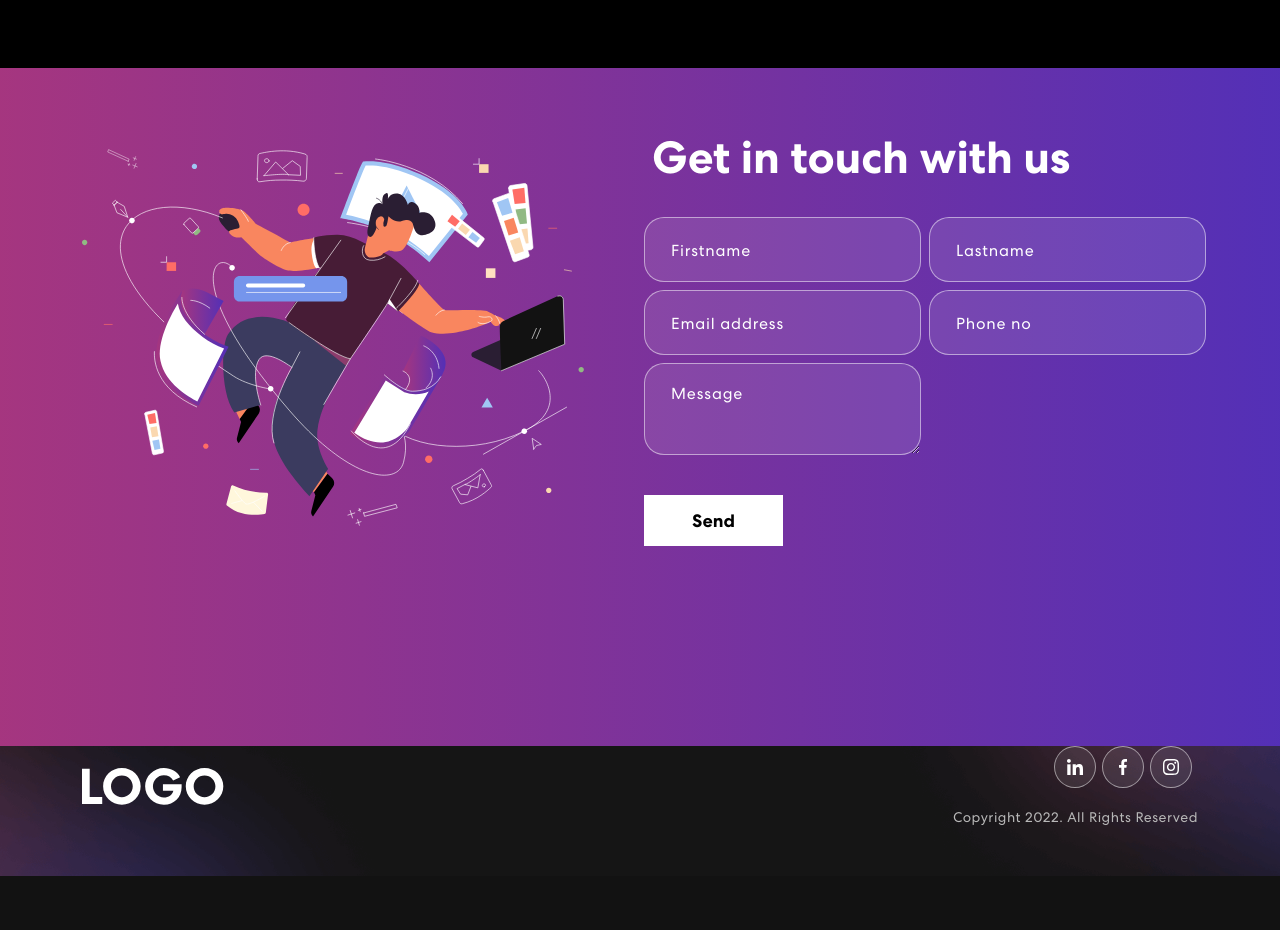
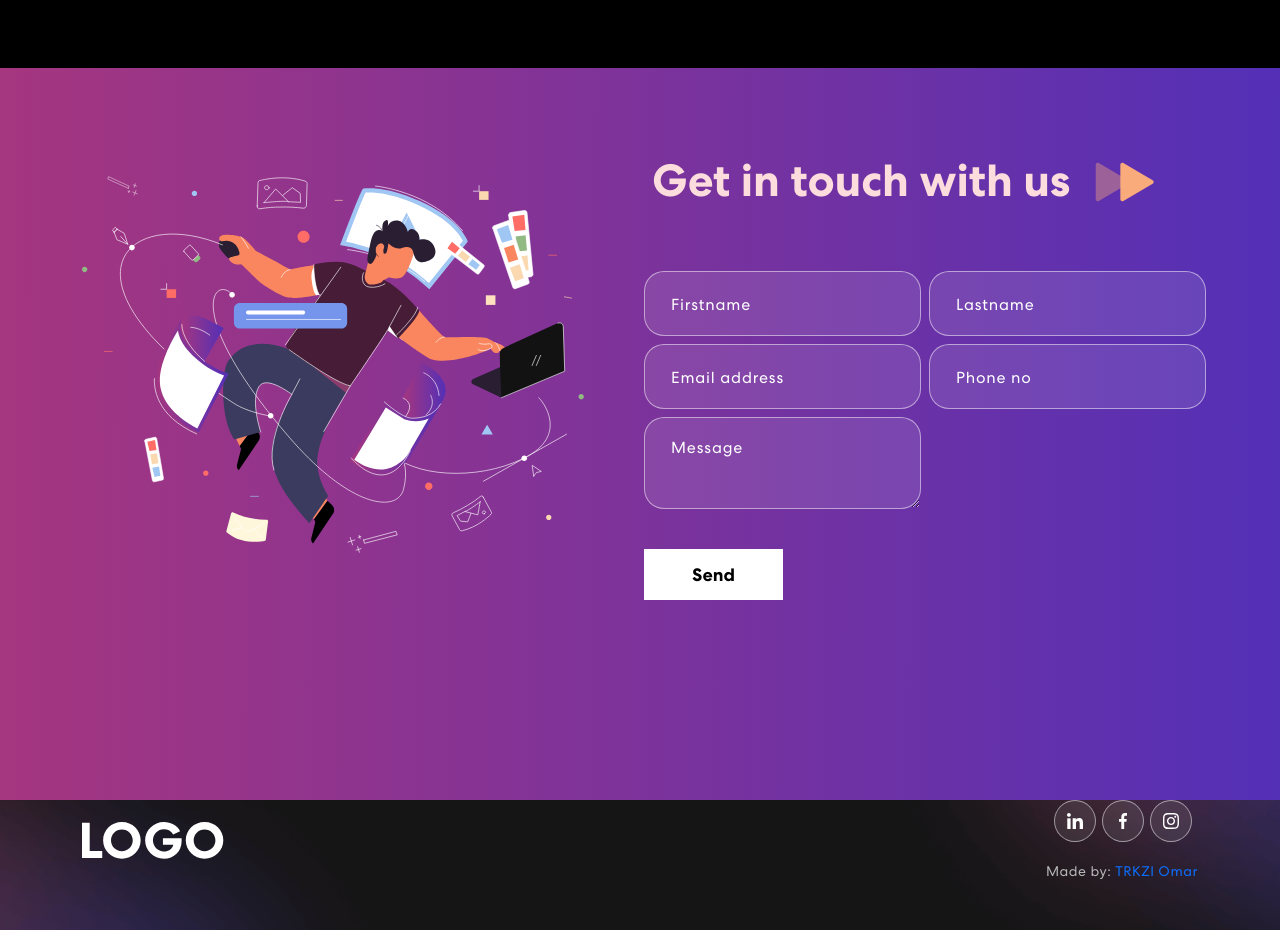
Before and after one commit to Trkzi-Omar/React-About-US-Page, a React (Create React App) app: page / in a window 1280 px wide. Shown: the part 2620-3550 px from the top of the page. Before the commit the page ends 3496 px from the top, so only its background shows below. Built offline with nearby package versions, Linux system fonts and the light colour scheme.

Commit message:
Added animated arrows made with FIGMA

```diff
--- a/public/index.html
+++ b/public/index.html
@@ -2,14 +2,16 @@
 <html lang="en">
   <head>
     <meta charset="utf-8" />
+<!--
     <link rel="icon" href="%PUBLIC_URL%/favicon.ico" />
+-->
     <meta name="viewport" content="width=device-width, initial-scale=1" />
     <meta name="theme-color" content="#000000" />
     <meta
       name="description"
       content="Web site created using create-react-app"
     />
-    <link rel="apple-touch-icon" href="%PUBLIC_URL%/logo192.png" />
+<!--    <link rel="apple-touch-icon" href="%PUBLIC_URL%/logo192.png" />-->
     <!--
       manifest.json provides metadata used when your web app is installed on a
       user's mobile device or desktop. See https://developers.google.com/web/fundamentals/web-app-manifest/
@@ -24,7 +26,7 @@
       work correctly both with client-side routing and a non-root public URL.
       Learn how to configure a non-root public URL by running `npm run build`.
     -->
-    <title>React App</title>
+    <title>About Us</title>
   </head>
   <body>
     <noscript>You need to enable JavaScript to run this app.</noscript>
--- a/src/App.css
+++ b/src/App.css
@@ -4,11 +4,13 @@
     src: url('./assets/font/CentraNo2-Bold.ttf');
     font-weight: 700;
 }
+
 @font-face {
     font-family: Centra;
     src: url('./assets/font/CentraNo2-Medium.ttf');
     font-weight: 500;
 }
+
 @font-face {
     font-family: Centra;
     src: url('./assets/font/CentraNo2-Book.ttf');
@@ -67,7 +69,7 @@ input:focus, textarea:focus, select:focus {
     outline: none;
 }
 
-@media (min-width:1700px) {
+@media (min-width: 1700px) {
     main .container {
         max-width: 100%;
         padding: 0 150px;
@@ -81,6 +83,7 @@ p.success {
 p.danger {
     color: red;
 }
+
 /************ Navbar Css ************/
 nav.navbar {
     padding: 18px 0;
@@ -88,15 +91,18 @@ nav.navbar {
     width: 100%;
     top: 0;
     z-index: 9999;
-    transition:  0.32s ease-in-out;
+    transition: 0.32s ease-in-out;
 }
+
 nav.navbar.scrolled {
     padding: 0px 0;
     background-color: #121212;
 }
+
 nav.navbar a.navbar-brand {
     width: 9%;
 }
+
 nav.navbar .navbar-nav .nav-link.navbar-link {
     font-weight: 400;
     color: #fff !important;
@@ -105,18 +111,22 @@ nav.navbar .navbar-nav .nav-link.navbar-link {
     font-size: 18px;
     opacity: 0.75;
 }
+
 nav.navbar .navbar-nav a.nav-link.navbar-link:hover,
 nav.navbar .navbar-nav a.nav-link.navbar-link.active {
     opacity: 1;
 }
+
 span.navbar-text {
     display: flex;
     align-items: center;
 }
+
 .social-icon {
     display: inline-block;
     margin-left: 14px;
 }
+
 .social-icon a {
     width: 42px;
     height: 42px;
@@ -129,6 +139,7 @@ span.navbar-text {
     line-height: 1;
     border: 1px solid rgba(255, 255, 255, 0.5);
 }
+
 .social-icon a::before {
     content: "";
     width: 42px;
@@ -139,17 +150,21 @@ span.navbar-text {
     transform: scale(0);
     transition: 0.3s ease-in-out;
 }
+
 .social-icon a:hover::before {
     transform: scale(1);
 }
+
 .social-icon a img {
     width: 40%;
     z-index: 1;
     transition: 0.3s ease-in-out;
 }
+
 .social-icon a:hover img {
     filter: brightness(0) saturate(100%) invert(0%) sepia(7%) saturate(98%) hue-rotate(346deg) brightness(95%) contrast(86%);
 }
+
 .navbar-text button {
     font-weight: 700;
     color: #fff;
@@ -161,9 +176,11 @@ span.navbar-text {
     background-color: transparent;
     transition: 0.3s ease-in-out;
 }
+
 .navbar-text button span {
     z-index: 1;
 }
+
 .navbar-text button::before {
     content: "";
     width: 0%;
@@ -175,20 +192,24 @@ span.navbar-text {
     z-index: -1;
     transition: 0.3s ease-in-out;
 }
+
 .navbar-text button:hover {
     color: #121212;
 }
+
 .navbar-text button:hover::before {
     content: "";
     width: 100%;
     height: 100%;
     position: absolute;
 }
+
 nav.navbar .navbar-toggler:active,
 nav.navbar .navbar-toggler:focus {
     outline: none;
     box-shadow: none;
 }
+
 nav.navbar .navbar-toggler-icon {
     width: 24px;
     height: 17px;
@@ -198,9 +219,11 @@ nav.navbar .navbar-toggler-icon {
     transition: all 300ms linear;
     top: -2px;
 }
+
 nav.navbar .navbar-toggler-icon:focus {
     border-bottom: 2px solid #fff;
 }
+
 nav.navbar .navbar-toggler-icon:after,
 nav.navbar .navbar-toggler-icon:before {
     width: 24px;
@@ -213,19 +236,23 @@ nav.navbar .navbar-toggler-icon:before {
     z-index: 2;
     transition: all 300ms linear;
 }
+
 nav.navbar .navbar-toggler-icon:after {
     top: 8px;
 }
+
 nav.navbar .navbar-toggler[aria-expanded="true"] .navbar-toggler-icon:after {
     transform: rotate(45deg);
     background-color: #fff;
     height: 2px;
 }
+
 nav.navbar .navbar-toggler[aria-expanded="true"] .navbar-toggler-icon:before {
     transform: translateY(8px) rotate(-45deg);
     background-color: #fff;
     height: 2px;
 }
+
 nav.navbar .navbar-toggler[aria-expanded="true"] .navbar-toggler-icon {
     border-color: transparent;
 }
@@ -240,6 +267,7 @@ nav.navbar .navbar-toggler[aria-expanded="true"] .navbar-toggler-icon {
     background-size: cover;
     background-repeat: no-repeat;
 }
+
 .banner .tagline {
     font-weight: 700;
     letter-spacing: 0.8px;
@@ -250,6 +278,7 @@ nav.navbar .navbar-toggler[aria-expanded="true"] .navbar-toggler-icon {
     margin-bottom: 16px;
     display: inline-block;
 }
+
 .banner h1 {
     font-size: 65px;
     font-weight: 700;
@@ -258,6 +287,7 @@ nav.navbar .navbar-toggler[aria-expanded="true"] .navbar-toggler-icon {
     margin-bottom: 20px;
     display: block;
 }
+
 .banner p {
     color: #B8B8B8;
     font-size: 18px;
@@ -265,6 +295,7 @@ nav.navbar .navbar-toggler[aria-expanded="true"] .navbar-toggler-icon {
     line-height: 1.5em;
     width: 96%;
 }
+
 .banner button {
     color: #fff;
     font-weight: 700;
@@ -274,18 +305,22 @@ nav.navbar .navbar-toggler[aria-expanded="true"] .navbar-toggler-icon {
     display: flex;
     align-items: center;
 }
+
 .banner button svg {
     font-size: 25px;
     margin-left: 10px;
     transition: 0.3s ease-in-out;
     line-height: 1;
 }
+
 .banner button:hover svg {
     margin-left: 25px;
 }
+
 .banner img {
     animation: updown 3s linear infinite;
 }
+
 @keyframes updown {
     0% {
         transform: translateY(-20px);
@@ -297,6 +332,7 @@ nav.navbar .navbar-toggler[aria-expanded="true"] .navbar-toggler-icon {
         transform: translateY(-20px);
     }
 }
+
 .txt-rotate > .wrap {
     border-right: 0.08em solid #666;
 }
@@ -306,6 +342,7 @@ nav.navbar .navbar-toggler[aria-expanded="true"] .navbar-toggler-icon {
     padding: 0 0 50px 0;
     position: relative;
 }
+
 .skill-bx {
     background: #151515;
     border-radius: 64px;
@@ -313,10 +350,12 @@ nav.navbar .navbar-toggler[aria-expanded="true"] .navbar-toggler-icon {
     padding: 60px 50px;
     margin-top: -60px;
 }
+
 .skill h2 {
     font-size: 45px;
     font-weight: 700;
 }
+
 .skill p {
     color: #B8B8B8;
     font-size: 18px;
@@ -324,15 +363,18 @@ nav.navbar .navbar-toggler[aria-expanded="true"] .navbar-toggler-icon {
     line-height: 1.5em;
     margin: 14px 0 75px 0;
 }
+
 .skill-slider {
     width: 80%;
     margin: 0 auto;
     position: relative;
 }
+
 .skill-slider .item img {
     width: 50%;
     margin: 0 auto 15px auto;
 }
+
 .background-image-left {
     top: 28%;
     position: absolute;
@@ -347,11 +389,13 @@ nav.navbar .navbar-toggler[aria-expanded="true"] .navbar-toggler-icon {
     position: relative;
     background-color: black;
 }
+
 .project h2 {
     font-size: 45px;
     font-weight: 700;
     text-align: center;
 }
+
 .project p {
     color: #B8B8B8;
     font-size: 18px;
@@ -361,6 +405,7 @@ nav.navbar .navbar-toggler[aria-expanded="true"] .navbar-toggler-icon {
     text-align: center;
     width: 56%;
 }
+
 .project .nav.nav-pills {
     width: 72%;
     margin: 0 auto;
@@ -368,9 +413,11 @@ nav.navbar .navbar-toggler[aria-expanded="true"] .navbar-toggler-icon {
     background-color: rgb(255 255 255 / 10%);
     overflow: hidden;
 }
+
 .project .nav.nav-pills .nav-item {
     width: 33.33333%;
 }
+
 .project .nav.nav-pills .nav-link {
     background-color: transparent;
     border-radius: 0;
@@ -385,6 +432,7 @@ nav.navbar .navbar-toggler[aria-expanded="true"] .navbar-toggler-icon {
     text-align: center;
     z-index: 0;
 }
+
 .project .nav.nav-pills .nav-link::before {
     content: "";
     position: absolute;
@@ -396,30 +444,37 @@ nav.navbar .navbar-toggler[aria-expanded="true"] .navbar-toggler-icon {
     z-index: -1;
     transition: 0.3s ease-in-out;
 }
+
 .project .nav.nav-pills .nav-link.active::before {
     width: 100% !important;
 }
+
 .project .nav.nav-pills .nav-link.active {
     border: 1px solid rgba(255, 255, 255, 1);
 }
+
 .nav-link#projects-tabs-tab-first {
     border: 1px solid rgba(255, 255, 255, 0.5);
     border-radius: 55px 0px 0px 55px;
 }
+
 .nav-link#projects-tabs-tab-second {
     border-top: 1px solid rgba(255, 255, 255, 0.5);
     border-bottom: 1px solid rgba(255, 255, 255, 0.5);
 }
+
 .nav-link#projects-tabs-tab-third {
     border: 1px solid rgba(255, 255, 255, 0.5);
     border-radius: 0 55px 55px 0;
 }
+
 .proj-imgbx {
     position: relative;
     border-radius: 30px;
     overflow: hidden;
     margin-bottom: 24px;
 }
+
 .proj-imgbx::before {
     content: "";
     background: linear-gradient(90.21deg, #AA367C -5.91%, #4A2FBD 111.58%);
@@ -429,9 +484,11 @@ nav.navbar .navbar-toggler[aria-expanded="true"] .navbar-toggler-icon {
     height: 0;
     transition: 0.4s ease-in-out;
 }
+
 .proj-imgbx:hover::before {
     height: 100%;
 }
+
 .proj-txtx {
     position: absolute;
     text-align: center;
@@ -442,22 +499,26 @@ nav.navbar .navbar-toggler[aria-expanded="true"] .navbar-toggler-icon {
     opacity: 0;
     width: 100%;
 }
+
 .proj-imgbx:hover .proj-txtx {
     top: 50%;
     opacity: 1;
 }
+
 .proj-txtx h4 {
     font-size: 30px;
     font-weight: 700;
     letter-spacing: 0.8px;
     line-height: 1.1em;
 }
+
 .proj-txtx span {
     font-style: italic;
     font-weight: 400;
     font-size: 15px;
     letter-spacing: 0.8px;
 }
+
 .background-image-right {
     top: 20%;
     position: absolute;
@@ -472,14 +533,21 @@ nav.navbar .navbar-toggler[aria-expanded="true"] .navbar-toggler-icon {
     background: linear-gradient(90.21deg, #AA367C -5.91%, #4A2FBD 111.58%);
     padding: 60px 0 200px 0;
 }
+
 .contact img {
     width: 92%;
 }
+
 .contact h2 {
     font-size: 45px;
     font-weight: 700;
     margin-bottom: 30px;
 }
+
+.contact a {
+    color: #fcdcdc !important;
+}
+
 .contact form input, .contact form textarea {
     width: 100%;
     background: rgba(255, 255, 255, 0.1);
@@ -493,19 +561,23 @@ nav.navbar .navbar-toggler[aria-expanded="true"] .navbar-toggler-icon {
     letter-spacing: 0.8px;
     transition: 0.3s ease-in-out;
 }
+
 .contact form input:focus, .contact form textarea:focus {
     background: rgba(255, 255, 255, 1);
     color: #121212;
 }
+
 .contact form input::placeholder, .contact form textarea::placeholder {
     font-size: 16px;
     font-weight: 400;
     color: #fff;
 }
+
 .contact form input:focus::placeholder, .contact form textarea:focus::placeholder {
     color: #121212;
     opacity: 0.8;
 }
+
 .contact form button {
     font-weight: 700;
     color: #000;
@@ -517,13 +589,16 @@ nav.navbar .navbar-toggler[aria-expanded="true"] .navbar-toggler-icon {
     position: relative;
     transition: 0.3s ease-in-out;
 }
+
 .contact form button span {
     z-index: 1;
     position: relative;
 }
+
 .contact form button:hover {
     color: #fff;
 }
+
 .contact form button::before {
     content: "";
     background: #121212;
@@ -535,6 +610,7 @@ nav.navbar .navbar-toggler[aria-expanded="true"] .navbar-toggler-icon {
     z-index: 0;
     transition: 0.3s ease-in-out;
 }
+
 .contact form button:hover::before {
     width: 100%;
 }
@@ -547,6 +623,7 @@ nav.navbar .navbar-toggler[aria-expanded="true"] .navbar-toggler-icon {
     background-size: cover;
     background-repeat: no-repeat;
 }
+
 .newsletter-bx {
     background: #FFFFFF;
     border-radius: 55px;
@@ -555,11 +632,13 @@ nav.navbar .navbar-toggler[aria-expanded="true"] .navbar-toggler-icon {
     margin-bottom: 80px;
     margin-top: -122px;
 }
+
 .newsletter-bx h3 {
     font-weight: 700;
     letter-spacing: 0.5px;
     line-height: 1.2em;
 }
+
 .new-email-bx {
     background: #fff;
     padding: 5px;
@@ -569,6 +648,7 @@ nav.navbar .navbar-toggler[aria-expanded="true"] .navbar-toggler-icon {
     display: flex;
     align-items: center;
 }
+
 .new-email-bx::before {
     content: "";
     background: linear-gradient(90.21deg, #AA367C -5.91%, #4A2FBD 111.58%);
@@ -580,6 +660,7 @@ nav.navbar .navbar-toggler[aria-expanded="true"] .navbar-toggler-icon {
     bottom: -1px;
     right: -1px;
 }
+
 .new-email-bx::after {
     content: "";
     background: #fff;
@@ -591,6 +672,7 @@ nav.navbar .navbar-toggler[aria-expanded="true"] .navbar-toggler-icon {
     bottom: 0;
     right: 0;
 }
+
 .new-email-bx input {
     width: 100%;
     color: #121212;
@@ -599,6 +681,7 @@ nav.navbar .navbar-toggler[aria-expanded="true"] .navbar-toggler-icon {
     border: 0;
     padding: 0 15px;
 }
+
 .new-email-bx button {
     background: linear-gradient(90.21deg, #AA367C -5.91%, #4A2FBD 111.58%);
     padding: 20px 65px;
@@ -607,9 +690,11 @@ nav.navbar .navbar-toggler[aria-expanded="true"] .navbar-toggler-icon {
     letter-spacing: 0.5px;
     border-radius: 18px;
 }
+
 .footer img {
     width: 26%;
 }
+
 .footer p {
     font-weight: 400;
     font-size: 14px;
@@ -617,3 +702,51 @@ nav.navbar .navbar-toggler[aria-expanded="true"] .navbar-toggler-icon {
     letter-spacing: 0.5px;
     margin-top: 20px;
 }
+
+/**SVG**/
+:root {
+    --dark-color: #F9AB7B;
+    --light-color: rgba(249, 171, 123, 0.4);
+}
+
+svg {
+    cursor: pointer;
+}
+
+#triangles-dark {
+    fill: var(--dark-color);
+}
+
+#triangles-light {
+    fill: var(--light-color);
+}
+
+#triangle-dark-1,
+#triangle-dark-2,
+#triangle-light-1 {
+    transition: all 0.9s ease-in-out;
+}
+
+#triangle-light-1 {
+    transform: translateX(0%);
+}
+
+#triangle-dark-1 {
+    transform: translateX(20%);
+}
+
+#triangle-dark-2 {
+    transform: translateX(-100%);
+}
+
+#connect-col:hover svg #triangle-light-1 {
+    transform: translateX(20%);
+}
+
+#connect-col:hover svg #triangle-dark-1 {
+    transform: translateX(100%);
+}
+
+#connect-col:hover svg #triangle-dark-2 {
+    transform: translateX(0%);
+}
--- a/src/components/Contact.js
+++ b/src/components/Contact.js
@@ -44,8 +44,24 @@ export const Contact = () => {
                 <Col md={6}>
                     <img src={contactImg} alt={'contact image'}/>
                 </Col>
-                <Col md={6}>
-                    <h2>Get in touch with us</h2>
+                <Col md={6} id={'connect-col'}>
+                    <h2><a href={'#connect-message'} >
+                        Get in touch with us
+                        <svg width="123" height="113" viewBox="0 0 123 113" fill="none"
+                             xmlns="http://www.w3.org/2000/svg">
+                            <g id="Triangles">
+                                <g id="triangles-dark">
+                                    <path id="triangle-dark-1" opacity="1"
+                                          d="M58.0782 52.2772C59.3904 53.0509 59.3904 54.9491 58.0782 55.7228L28.7658 73.0064C27.4326 73.7925 25.75 72.8313 25.75 71.2836L25.75 36.7164C25.75 35.1687 27.4326 34.2075 28.7658 34.9936L58.0782 52.2772Z"/>
+                                    <path id="triangle-dark-2" opacity="1"
+                                          d="M71.0782 52.2772C72.3904 53.0509 72.3904 54.9491 71.0782 55.7228L41.7658 73.0064C40.4326 73.7925 38.75 72.8313 38.75 71.2836L38.75 36.7164C38.75 35.1687 40.4326 34.2075 41.7658 34.9936L71.0782 52.2772Z"/>
+                                </g>
+                                <g id="triangles-light">
+                                    <path id="triangle-light-1" opacity="1"
+                                          d="M58.0782 52.2772C59.3904 53.0509 59.3904 54.9491 58.0782 55.7228L28.7658 73.0064C27.4326 73.7925 25.75 72.8313 25.75 71.2836L25.75 36.7164C25.75 35.1687 27.4326 34.2075 28.7658 34.9936L58.0782 52.2772Z"/>
+                                </g>
+                            </g>
+                        </svg></a></h2>
                     <form onSubmit={handleSubmit}>
                         <Row>
                             <Col sm={6} className={"px-1"}>
@@ -65,7 +81,7 @@ export const Contact = () => {
                                        onChange={(e) => onFormUpdate('phone', e.target.value)}/>
                             </Col>
                             <Col sm={6} className={"px-1"}>
-                                <textarea value={formDetails.message} placeholder={'Message'}
+                                <textarea value={formDetails.message} placeholder={'Message'} id={'connect-message'}
                                           onChange={(e) => onFormUpdate('message', e.target.value)}/>
                                 <button type={'submit'}><span>{buttonText}</span></button>
                             </Col>
--- a/src/components/Footer.js
+++ b/src/components/Footer.js
@@ -18,7 +18,7 @@ export const Footer = () => {
                             <a href="#"><img src={navIcon2} alt="Icon" /></a>
                             <a href="#"><img src={navIcon3} alt="Icon" /></a>
                         </div>
-                        <p>Copyright 2022. All Rights Reserved</p>
+                        <p>Made by: <a href={'https://github.com/Trkzi-Omar/'}>TRKZI Omar</a></p>
                     </Col>
                 </Row>
             </Container>
```
